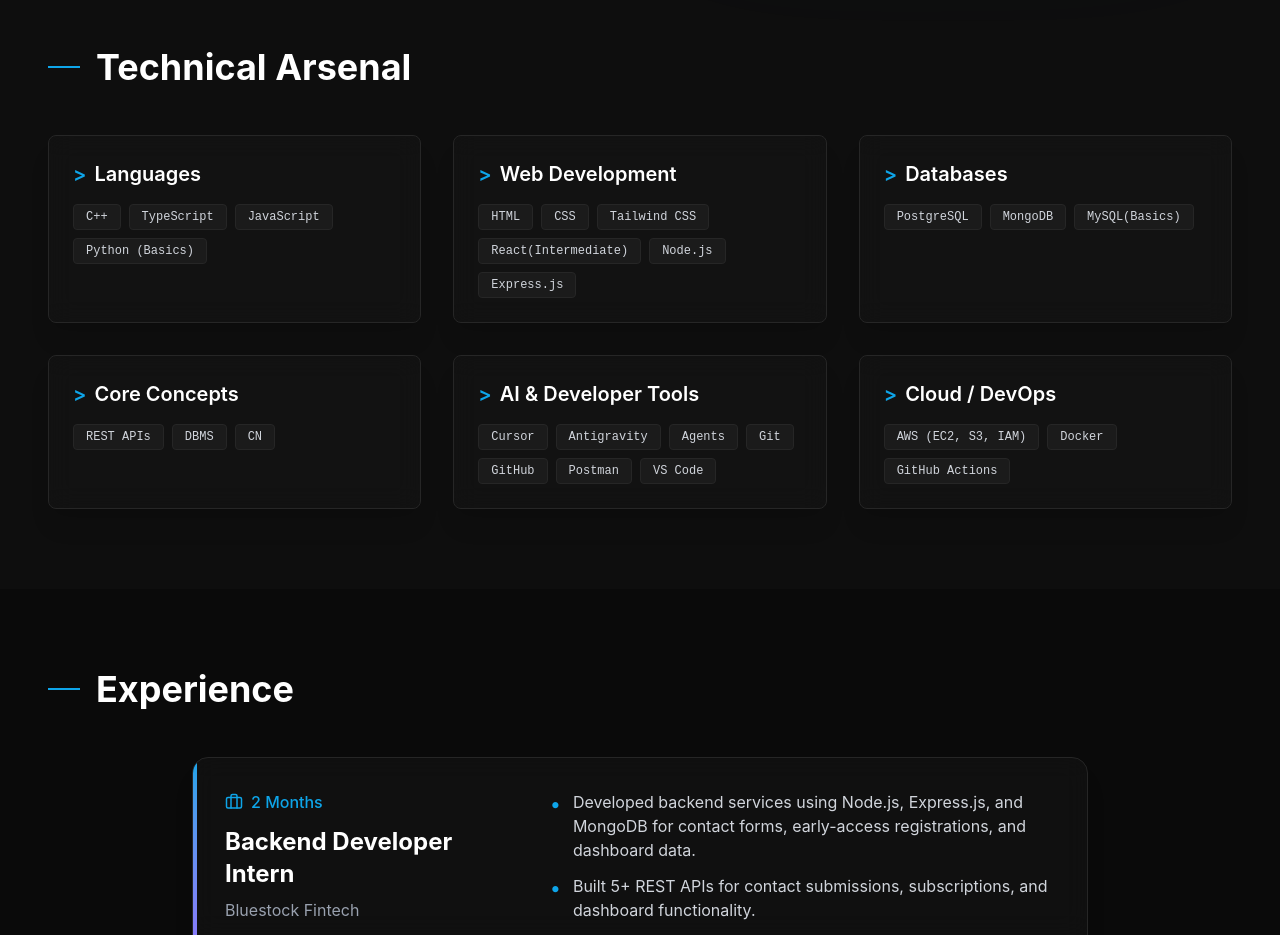
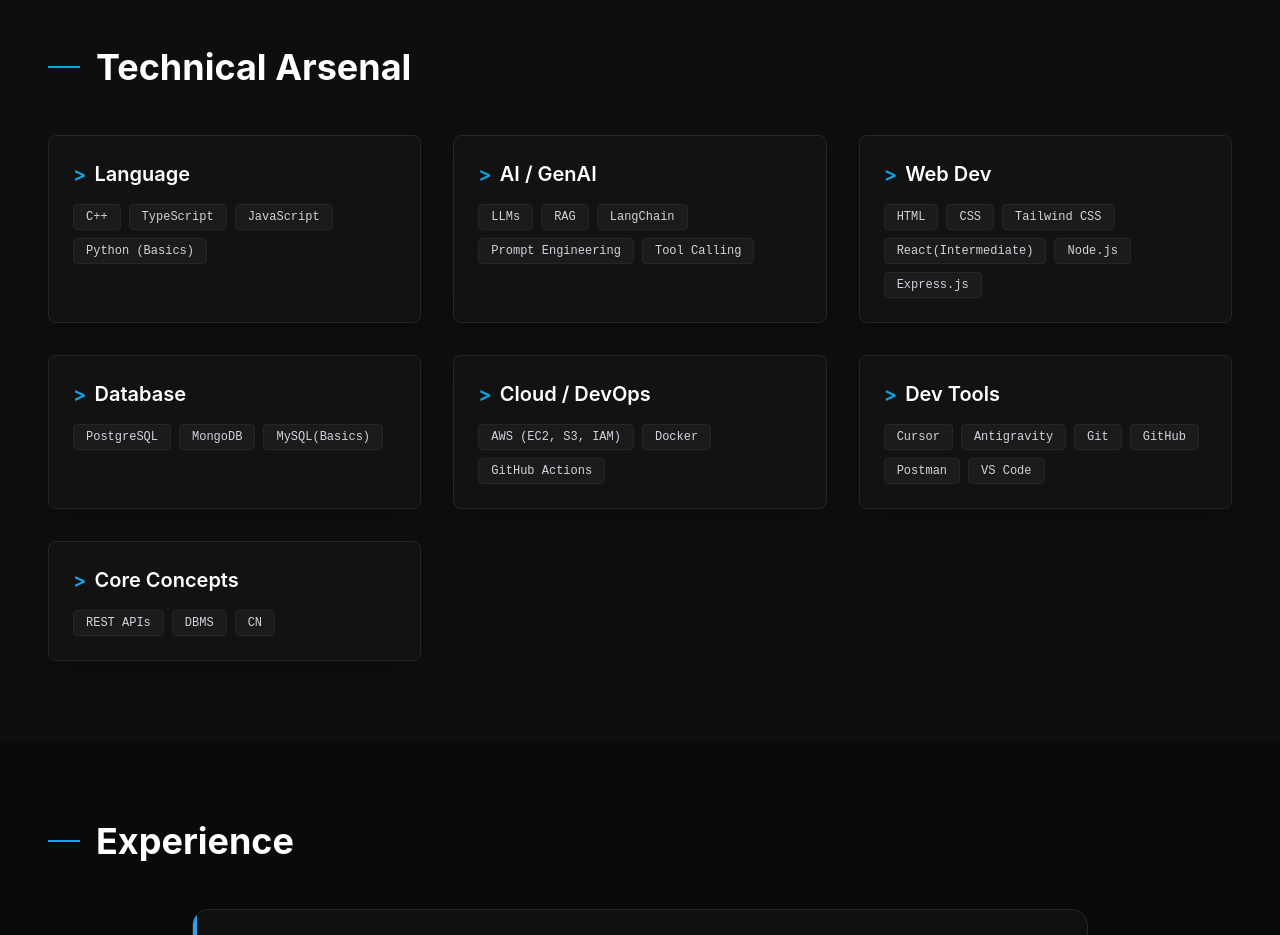
Before and after one commit to jatin06-celll/Portfolio, a React (Vite) app: page / in a window 1280 px wide. Shown: the part 1340-2275 px from the top of the page. Built offline with nearby package versions, Linux system fonts and the light colour scheme.

Commit message:
Update skills section based on new categories

```diff
--- a/src/data/portfolioData.ts
+++ b/src/data/portfolioData.ts
@@ -11,11 +11,12 @@ export const portfolioData = {
   },
   skills: {
     languages: ["C++", "TypeScript", "JavaScript", "Python (Basics)"],
+    aiGenAi: ["LLMs", "RAG", "LangChain", "Prompt Engineering", "Tool Calling"],
     web: ["HTML", "CSS", "Tailwind CSS", "React(Intermediate)", "Node.js", "Express.js"],
     databases: ["PostgreSQL", "MongoDB", "MySQL(Basics)"],
+    cloudDevOps: ["AWS (EC2, S3, IAM)", "Docker", "GitHub Actions"],
+    tools: ["Cursor", "Antigravity", "Git", "GitHub", "Postman", "VS Code"],
     core: ["REST APIs", "DBMS", "CN"],
-    tools: ["Cursor", "Antigravity", "Agents", "Git", "GitHub", "Postman", "VS Code"],
-    cloudDevOps: ["AWS (EC2, S3, IAM)", "Docker", "GitHub Actions"],
   },
   experience: [
     {
--- a/src/sections/Skills.tsx
+++ b/src/sections/Skills.tsx
@@ -20,12 +20,13 @@ export const Skills: React.FC = () => {
   };
 
   const skillCategories = [
-    { title: "Languages", skills: portfolioData.skills.languages },
-    { title: "Web Development", skills: portfolioData.skills.web },
-    { title: "Databases", skills: portfolioData.skills.databases },
+    { title: "Language", skills: portfolioData.skills.languages },
+    { title: "AI / GenAI", skills: portfolioData.skills.aiGenAi },
+    { title: "Web Dev", skills: portfolioData.skills.web },
+    { title: "Database", skills: portfolioData.skills.databases },
+    { title: "Cloud / DevOps", skills: portfolioData.skills.cloudDevOps },
+    { title: "Dev Tools", skills: portfolioData.skills.tools },
     { title: "Core Concepts", skills: portfolioData.skills.core },
-    { title: "AI & Developer Tools", skills: portfolioData.skills.tools },
-    { title: "Cloud / DevOps", skills: portfolioData.skills.cloudDevOps },
   ];
 
   return (
```
Also changed, not shown: 1 other file (tests, documents, lock files or other folders).
